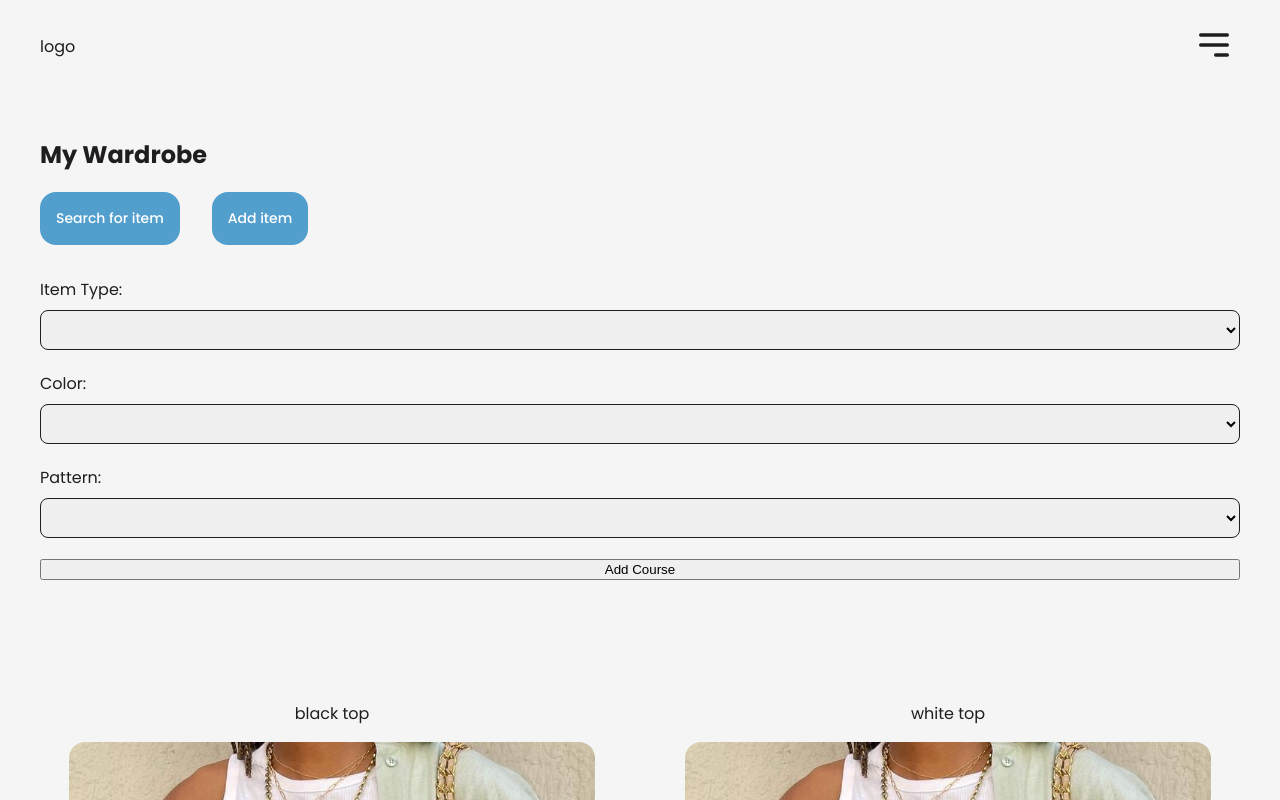
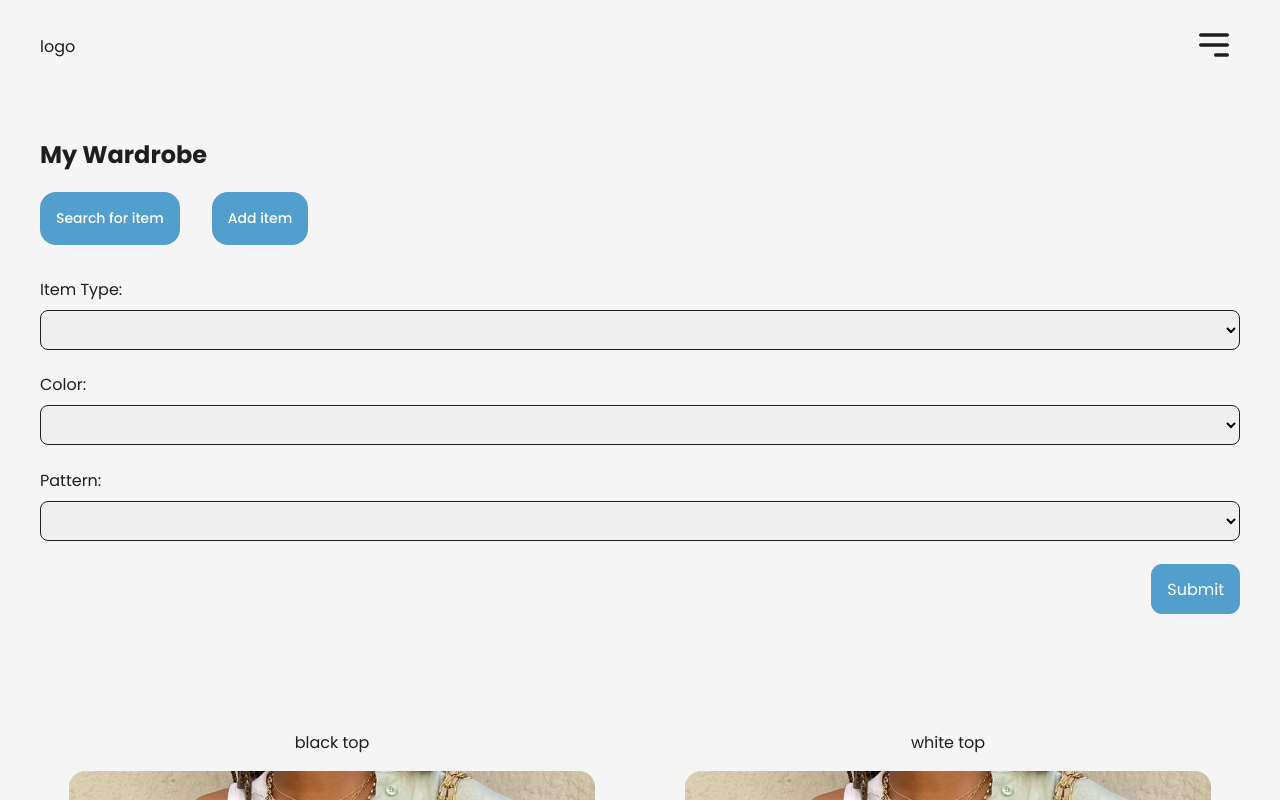
Before and after one commit to pranavrao145/deerhacks-2023, a React (Create React App) app in the folder frontend/: page /wardrobe in a window 1280 px wide. Both pictures are taken after a click on the button "Search for item". Shown: the top 800 px of the page. Built offline with nearby package versions, Linux system fonts and the light colour scheme.

Commit message:
added upload image input on form

```diff
--- a/frontend/src/components/ClothingItemForm.jsx
+++ b/frontend/src/components/ClothingItemForm.jsx
@@ -5,15 +5,25 @@ export default function ClothingItemForm({ formType }) {
   const [itemType, setItemType] = useState("");
   const [color, setColor] = useState("");
   const [pattern, setPattern] = useState("");
+  const [selectedImage, setSelectedImage] = useState(null);
 
   const handleSubmit = async (e) => {
     e.preventDefault();
+  };
 
+  const handleImageUpload = (event) => {
+    const file = event.target.files[0];
+    // do something with the selected file
   };
 
   return (
     <form className={styles.formContainer} onSubmit={handleSubmit}>
-      {formType == "add" && <div>UPLOAD IMAGE FEATURE</div>}
+      {formType === "add" && (
+        <div>
+          <label>Upload image of clothing item</label>
+          <input type="file" onChange={handleImageUpload} />
+        </div>
+      )}
       <label>
         Item Type:
         <select onChange={(e) => setItemType(e.target.value)} value={itemType}>
@@ -49,7 +59,7 @@ export default function ClothingItemForm({ formType }) {
         </select>
       </label>
 
-      <button className={styles.addButton}>Add Course</button>
+      <button className={styles.submitButton}>Submit</button>
     </form>
   );
 }
--- a/frontend/src/components/ClothingItemForm.module.scss
+++ b/frontend/src/components/ClothingItemForm.module.scss
@@ -19,4 +19,17 @@
     font-family: "Poppins";
     resize: none;
   }
+
+  .submitButton {
+    width: fit-content;
+    padding: 0.8rem 1rem;
+    font-family: "Poppins";
+    background-color: var(--primary);
+    border: none;
+    color: #ffffff;
+    border-radius: 0.7rem;
+    cursor: pointer;
+    font-size: 16px;
+    justify-self: flex-end;
+  }
 }
```
